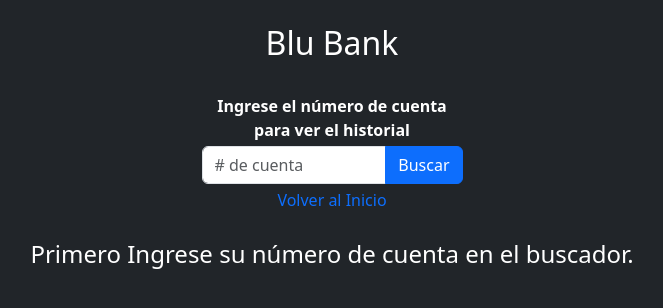
After one commit to OscarR34/php-crud-felipe, a PHP site: page /09-historial.php in a window 1280 px wide. The commit adds this page. Shown: the top 308 px of the page, without its empty margins (308-971 px from the left). Run offline with PHP 8.4, Linux system fonts and the light colour scheme.

Commit message:
subiendo archivos

```diff
--- a/php-crud/Blubank/03-consignar.php
+++ b/php-crud/Blubank/03-consignar.php
@@ -41,6 +41,10 @@
                             <strong>Monto a consignar</strong>
                             <input name="monto" type="number" class="form-control" placeholder="Monto minimo $10.000">
                         </div>
+                        <div class="col mt-3">
+                            <strong>Fecha</strong>
+                            <input name="fecha" type="date" class="form-control" value="<?php echo date('Y-m-d');?>" readonly>
+                        </div>
                         <div class="col text-center mt-3">
                             <button class="btn btn-secondary"><a class="text-decoration-none text-white" href="index.php">Volver</a></button>
                             <button type="submit" class="btn btn-success">Consignar</button>
--- a/php-crud/Blubank/04-update-consignar.php
+++ b/php-crud/Blubank/04-update-consignar.php
@@ -5,6 +5,8 @@
     $tipocuenta = $_POST['tipo_cuenta'];
     $monto_actual = 0;
     $retiro = 0;
+    $fecha = $_POST['fecha'];
+    $transaccion = 'Consignación';
 
     $consulta = $conexion->query("SELECT * FROM bancocuentas WHERE Cuenta = '$cuenta'");
 
@@ -19,6 +21,8 @@
         $monto_actual += $nuevo_monto;
 
         $conexion->query("UPDATE bancocuentas set Cuenta = '$cuenta', Tipocuenta = '$tipocuenta', Saldo = '$monto_actual', Retiros = '$retiro' WHERE Cuenta = '$cuenta'");
+
+        $conexion->query("INSERT INTO movimientos (Cuenta, Transaccion, Monto, Fecha) VALUES ('$cuenta', '$transaccion', '$nuevo_monto', '$fecha')");
 
         ?>
         <!doctype html>
--- a/php-crud/Blubank/05-retirar.php
+++ b/php-crud/Blubank/05-retirar.php
@@ -33,13 +33,17 @@
                         <div class="col mt-3">
                             <strong>Tipo de cuenta</strong>
                             <select name="tipo_cuenta" class="form-select" readonly>
-                                <option value="ahorro <?php if($tipocuenta == 'ahorro'){echo 'selected';}?>">Ahorro</option>
+                                <option value="ahorro" <?php if($tipocuenta == 'ahorro'){echo 'selected';}?>>Ahorro</option>
                                 <option value="corriente" <?php if($tipocuenta == 'corriente'){echo 'selected';}?>>Corriente</option>
                             </select>
                         </div>
                         <div class="col mt-3">
                             <strong>Monto a retirar</strong>
                             <input name="monto" type="number" class="form-control" placeholder="Monto minimo $10.000">
+                        </div>
+                        <div class="col mt-3">
+                            <strong>Fecha</strong>
+                            <input name="fecha" type="date" class="form-control" value="<?php echo date('Y-m-d');?>" readonly>
                         </div>
                         <div class="col text-center mt-3">
                             <button class="btn btn-secondary"><a class="text-decoration-none text-white" href="index.php">Volver</a></button>
--- a/php-crud/Blubank/06-update-retirar.php
+++ b/php-crud/Blubank/06-update-retirar.php
@@ -15,6 +15,8 @@
             $tipocuenta = $_POST['tipo_cuenta'];
             $monto_actual = 0;
             $retiro= 0;
+            $fecha = $_POST['fecha'];
+            $transaccion = 'Retiro';
 
             $consulta = $conexion->query("SELECT * FROM bancocuentas WHERE Cuenta = '$cuenta'");
 
@@ -31,6 +33,8 @@
                 $retiro += $nuevo_monto;
 
                 $conexion->query("UPDATE bancocuentas set Cuenta = '$cuenta', Tipocuenta = '$tipocuenta', Saldo = '$monto_actual', Retiros = '$retiro' WHERE Cuenta = '$cuenta'");
+
+                $conexion->query("INSERT INTO movimientos (Cuenta, Transaccion, Monto, Fecha) VALUES ('$cuenta', '$transaccion', '$nuevo_monto', '$fecha')");
 
                 ?>
                     <div class="container">
--- /dev/null
+++ b/php-crud/Blubank/09-historial.php
@@ -0,0 +1,104 @@
+<?php include_once('conexion.php');?>
+<!doctype html>
+<html lang="en">
+    <head>
+        <meta charset="utf-8">
+        <meta name="viewport" content="width=device-width, initial-scale=1">
+        <title>Consultar Historial</title>
+        <link href="https://cdn.jsdelivr.net/npm/bootstrap@5.3.5/dist/css/bootstrap.min.css" rel="stylesheet" integrity="sha384-SgOJa3DmI69IUzQ2PVdRZhwQ+dy64/BUtbMJw1MZ8t5HZApcHrRKUc4W0kG879m7" crossorigin="anonymous">
+    </head>
+    <body class="bg-dark text-white">
+        <div class="container">
+            <div class="row my-4">
+                <div class="col text-center">
+                    <h2>Blu Bank</h2>
+                </div>
+            </div>
+        </div>
+        <div class="container">
+            <form action="" method="POST">
+                <div class="row justify-content-center">
+                    <div class="col-3">
+                        <div class="text-center">
+                            <strong class="">Ingrese el número de cuenta para ver el historial</strong>
+                        </div>
+                        <div class="input-group mt-1">
+                            <input name="buscar" type="number" class="form-control" placeholder="# de cuenta">
+                            <button class="btn btn-primary" type="submit"> Buscar</button>
+                        </div>
+                    </div>
+                    <div class="col-12 d-flex justify-content-center">
+                        <div class="col-2 text-center mt-1">
+                            <a class="nav-link text-primary" href="index.php">Volver al Inicio</a>
+                        </div>
+                    </div>
+                </div>
+            </form>
+        </div>
+
+        <div class="container">
+            <div class="row my-4">
+                <div class="col">
+                    <?php
+                        if(empty($_POST['buscar'])){
+                            ?>
+                                <div class="col-12 text-center">
+                                    <p class="fs-4">Primero Ingrese su número de cuenta en el buscador.</p>
+                                </div>
+                            <?php
+                        }
+
+                        if(isset($_POST['buscar'])){
+                            $busqueda = $_POST['buscar'];
+
+                            $consulta = $conexion->query("SELECT * FROM movimientos WHERE Cuenta = '$busqueda' ORDER BY Fecha ASC");
+
+                            ?>
+                            <div class="row justify-content-center">
+                                <div class="col-8">
+                                    <table class="table table-dark table-striped">
+                                        <thead>
+                                            <tr>
+                                                <th># de cuenta</th>
+                                                <th>Transacción</th>
+                                                <th>Monto</th>
+                                                <th>Fecha</th>
+                                            </tr>
+                                        </thead>
+                                        <tbody>
+                                            <?php
+
+                                            while($dato = $consulta->fetch_array()){
+                                                $cuenta = $dato['Cuenta'];
+                                                $transaccion = $dato['Transaccion'];
+                                                $monto = $dato['Monto'];
+                                                $fecha = $dato['Fecha'];
+
+                                            ?>
+                                                <tr>
+                                                    <td><?php echo $cuenta;?></td>
+                                                    <td class=" <?php echo ($transaccion == 'Retiro') ? 'text-danger' : 'text-success';?>">
+                                                        <?php echo $transaccion;?>
+                                                    </td>
+                                                    <td><?php echo $monto;?></td>
+                                                    <td><?php echo $fecha;?></td>
+                                                </tr>
+                                            <?php
+                                            }
+                                            ?>
+                                        </tbody>
+                                    </table>
+                                </div>
+                            </div>
+                        <?php
+                        }
+                    ?>
+                </div>
+            </div>
+        </div>
+
+
+
+        <script src="https://cdn.jsdelivr.net/npm/bootstrap@5.3.5/dist/js/bootstrap.bundle.min.js" integrity="sha384-k6d4wzSIapyDyv1kpU366/PK5hCdSbCRGRCMv+eplOQJWyd1fbcAu9OCUj5zNLiq" crossorigin="anonymous"></script>
+    </body>
+</html>
```
Also changed, not shown: php-crud/Blubank/index.php (+7 -3 lines), php-crud/Blubank/tabla/movimientos.sql (added, +71 -0 lines).
